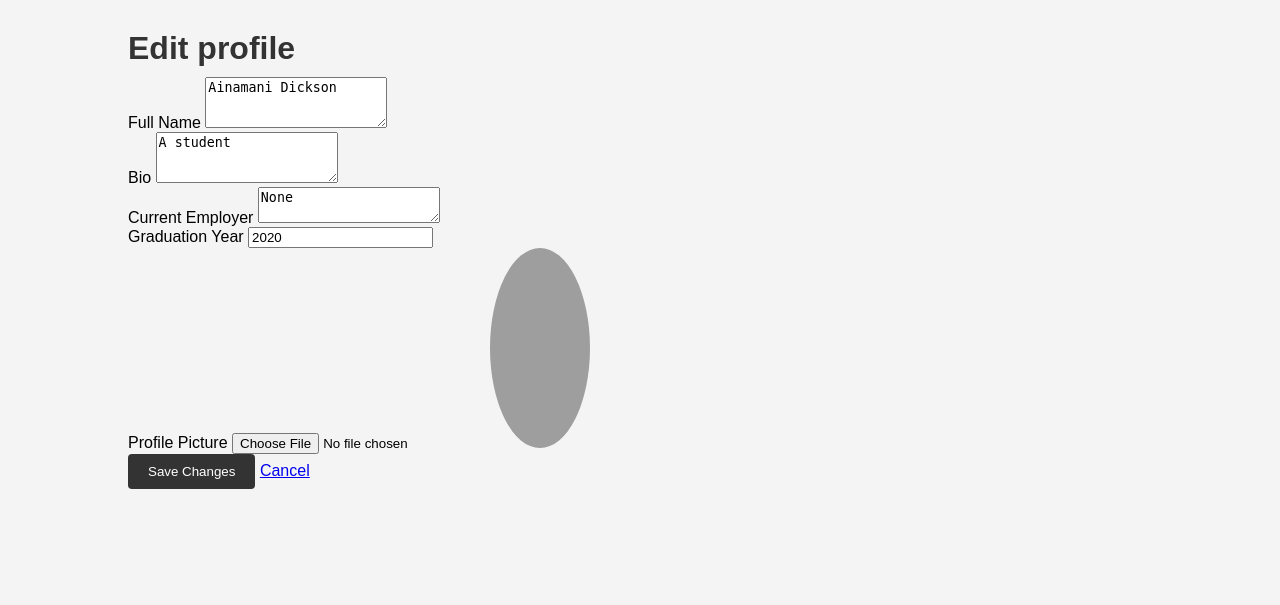
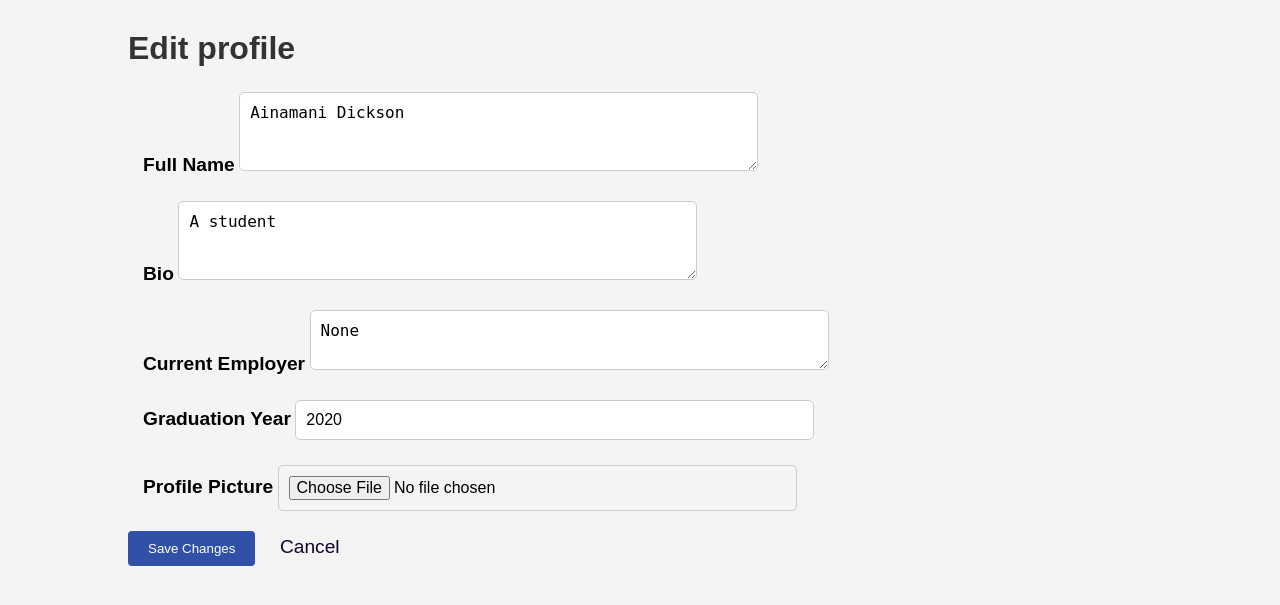
Before and after one commit to AinamaniDM/ALUMNI_APPLICATION, a Django app: page /members/profile/edit/ in a window 1280 px wide. Shown: the part 100-705 px from the top of the page. Run offline with Django 5.2, Linux system fonts and the light colour scheme; a user stored in the database is signed in; data comes from the database, SQL or seed files in the repository; both versions use the stored data as it was after the commit; grey boxes are pictures that could not be loaded.

Commit message:
Woked on something small on the Edit profiles. Not yet ready but will be soon. Good night for now

```diff
--- a/members/templates/profile_edit.html
+++ b/members/templates/profile_edit.html
@@ -29,11 +29,11 @@
             <label for="profile_picture" class="form-label">Profile Picture</label>
             <input type="file" class="form-control" id="profile_picture" name="profile_picture">
             {% if profile.profile_picture %}
-                <img src="{{ profile.profile_picture.url }}" alt="profile" onerror="this.onerror=null;src='/static/images/Avatar.jpg'" class="img-fluid mt-2" style="max-width: 100px;">
+                <!-- <img src="{{ profile.profile_picture.url }}" alt="profile" onerror="this.onerror=null;src='/static/images/Avatar.jpg'" class="img1-fluid" style="max-width: 100px;"> -->
             {% endif %}
         </div>
-        <button type="submit" class="btn btn-primary">Save Changes</button>
-        <a href="{% url 'members:profile' user.id %}" class="btn btn-secondary">Cancel</a>
+        <button type="submit" class="save-btn">Save Changes</button>
+        <a href="{% url 'members:profile' user.id %}" class="cancel-btn">Cancel</a>
     </form>
      <!-- <a href="{% url 'auth_app:logout' %}">Logout </a> -->
 
--- a/static/css/style.css
+++ b/static/css/style.css
@@ -299,3 +299,69 @@ button:hover {
     transform: scale(1.05);
     background: #e3f2fd;
 }
+* Form Styling */
+form {
+    display: flex;
+    flex-direction: column;
+}
+
+/* Labels */
+.form-label {
+    font-weight: bold;
+    margin-top: 10px;
+    font-size: larger;
+}
+
+/* Input Fields */
+.form-control{
+    width: 50%;
+    padding: 10px;
+    margin-top: 5px;
+    border: 1px solid #ccc;
+    border-radius: 5px;
+    font-size: 16px;
+}
+
+/* Buttons */
+/*.mb-3 {
+    display: flex;
+    justify-content: space-between;
+    margin-top: 15px;
+}*/
+
+.mb-3{
+    padding: 10px 15px;
+    font-size: 16px;
+    border: none;
+    border-radius: 5px;
+    cursor: pointer;
+}
+
+.save-btn {
+    background-color: #3150a7;
+    color: white;
+    margin-top: 10px;
+
+}
+.save-btn:hover {
+    background-color: #218838;
+}
+
+.cancel-btn {
+    text-align: center;
+    text-decoration: solid;
+    font-size: larger;
+    color: rgb(18, 4, 41);
+    margin-left: 20px;
+    margin-top: 10px;
+}
+
+.cancel-btn:hover {
+
+}
+.img1-fluid {
+    width: 200px;
+    height: 200px;
+    border-radius: 50%;
+    object-fit: cover;
+}
--- a/templates/base.html
+++ b/templates/base.html
@@ -21,7 +21,6 @@
                 <a href="{% url 'news:news_list' %}">News</a>
                 <a href="{% url 'activities:activities' %}">Activities</a>
                 <a href="{% url 'auth_app:logout' %}">Logout </a>
-
                 <a href="{% url 'members:profile_edit' %}">
                     <img src="{{ user.profile.profile_picture.url }}" class="profile-pic" alt="profile" onerror="this.onerror=null;src='/static/images/Avatar.jpg'">
                 </a>
```
Also changed, not shown: db.sqlite3.
